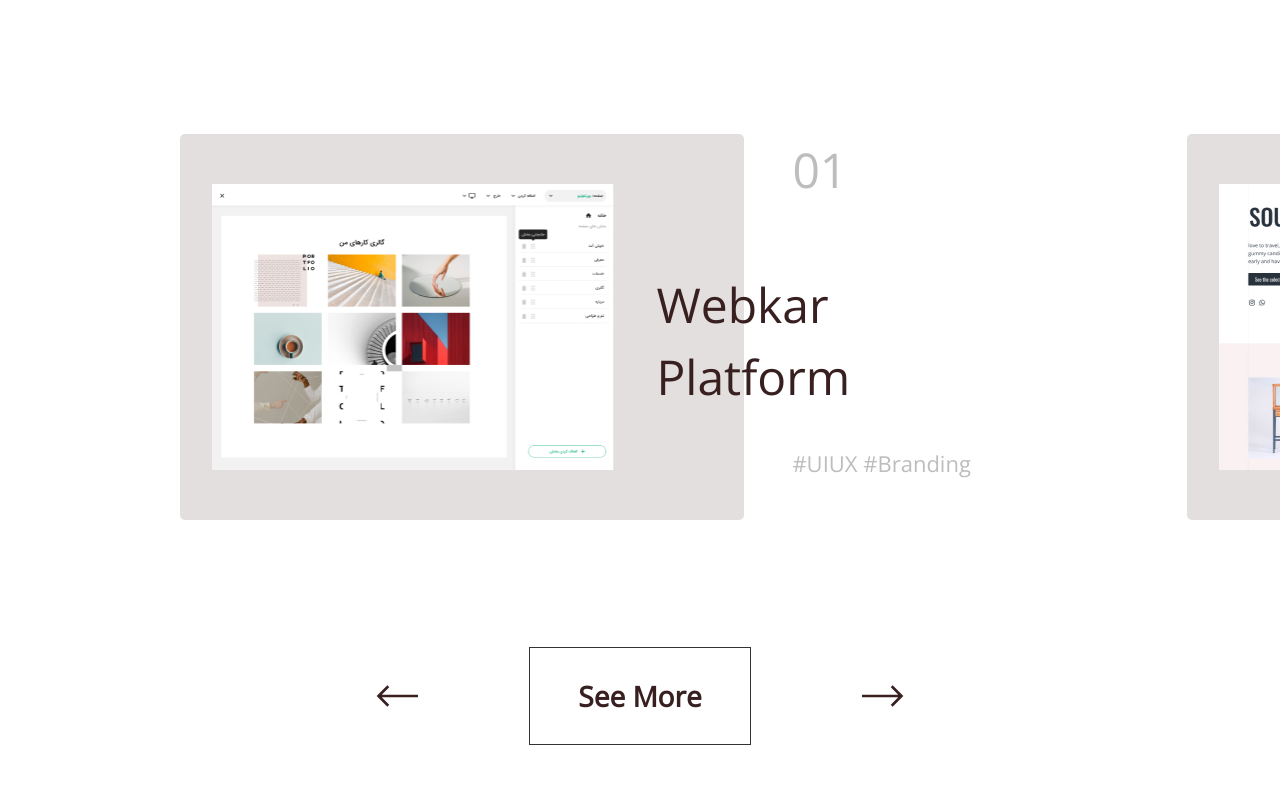
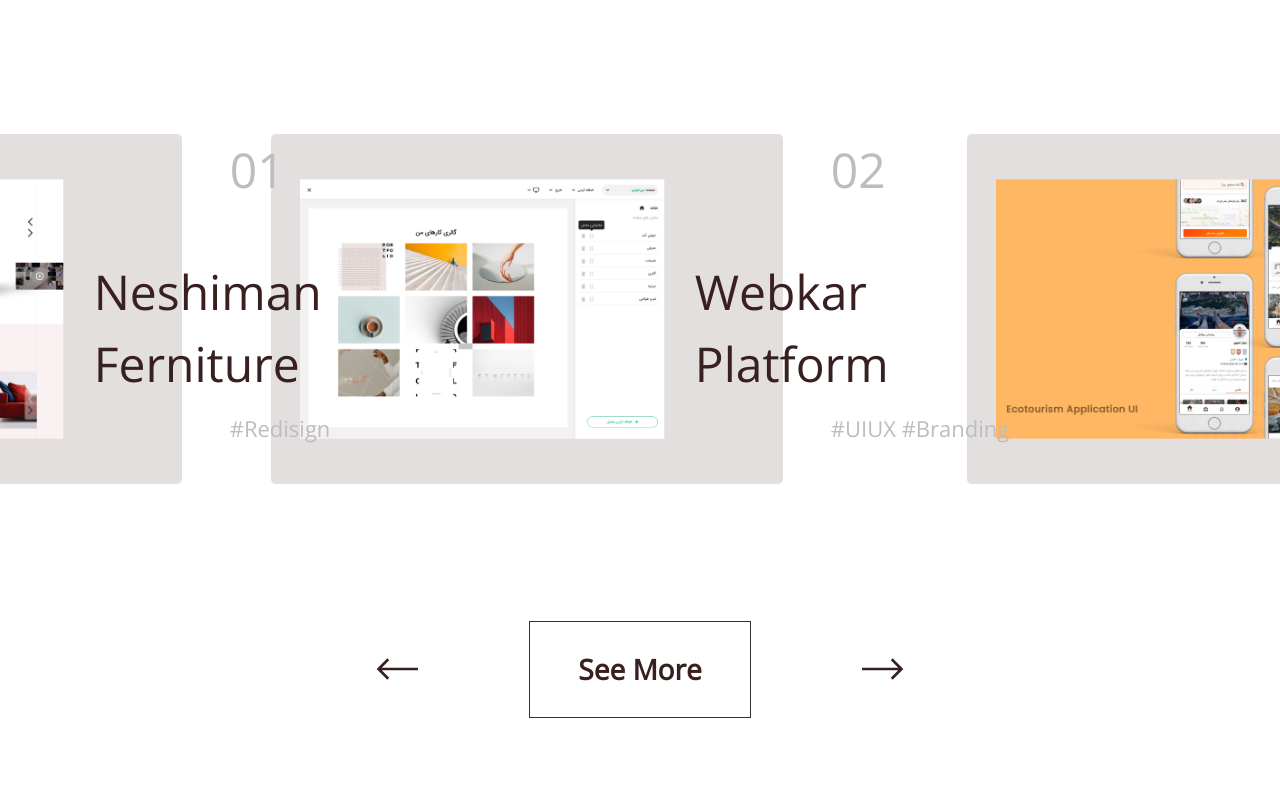
Before and after one commit to alicmp/webkar-landing-v2, a Nuxt app: page / in a window 1280 px wide. Shown: the part 1240-2040 px from the top of the page. Built offline with nearby package versions, Linux system fonts and the light colour scheme.

Commit message:
fixed mobile view of case study component

```diff
--- a/components/CaseStudy.vue
+++ b/components/CaseStudy.vue
@@ -1,23 +1,23 @@
 <template>
   <section id="case-study" class="case-study px-xl">
     <div class="container">
-      <h2>CASE STUDY</h2>
+      <h2>Case Study</h2>
     </div>
-    <div class="items" ref="slider">
-      <a
-        v-for="(item, index) in works"
-        :key="item.title"
-        :href="item.link"
-        class="item"
-        :class="{ active: activeItem == index }"
+    <div
+      ref="slider"
+      :style="`transform: translateX(${transformValue}vw)`"
+      class="items"
     >
+      <div v-for="item in works" :key="item.title" class="item">
+        <a :href="item.link">
           <img :src="item.image" :alt="item.title" />
           <div class="text">
-          <p class="title">{{ item.title }}</p>
             <p class="number">{{ item.number }}</p>
+            <p class="title" v-html="item.title"></p>
             <p class="hashtag">{{ item.tag }}</p>
           </div>
         </a>
+      </div>
     </div>
     <div class="container controller">
       <img src="@/assets/img/icon/left.svg" alt="" @click="previous" />
@@ -33,28 +33,25 @@ export default {
 
   data() {
     return {
-      isDown: false,
-      startX: 0,
-      scrollLeft: 0,
-      activeItem: 0,
+      transformValue: -25,
       works: [
         {
-          image: require("@/assets/img/landing/webkar.jpg"),
-          title: "Webkar Platform",
-          tag: "#UIUX #Branding",
-          link: "/projects/webkaar",
+          image: require("@/assets/img/landing/neshiman.jpg"),
+          title: "Neshiman<br>Ferniture",
+          tag: "#Redisign",
+          link: "/projects/neshiman",
           number: "01",
         },
         {
-          image: require("@/assets/img/landing/neshiman.jpg"),
-          title: "Neshiman Ferniture",
-          tag: "#Redisign",
-          link: "/projects/neshiman",
+          image: require("@/assets/img/landing/webkar.jpg"),
+          title: "Webkar<br>Platform",
+          tag: "#UIUX #Branding",
+          link: "/projects/webkaar",
           number: "02",
         },
         {
           image: require("@/assets/img/landing/fitto.jpg"),
-          title: "Fitto Platform",
+          title: "Fitto<br>Platform",
           tag: "#UIUX",
           link: "/projects/fitto-eco",
           number: "03",
@@ -64,30 +61,10 @@ export default {
   },
   methods: {
     next() {
-      if (this.activeItem + 1 >= this.works.length) {
-        var that = this;
-        this.$refs.slider.scrollLeft -= "10";
-        setTimeout(() => {
-          that.$refs.slider.scrollLeft += "10";
-        }, 50);
-        return;
-      }
-      this.activeItem += 1;
-      let offset = this.$refs.slider.querySelector(".item").clientWidth;
-      this.$refs.slider.scrollLeft += offset;
+      if (this.transformValue > -75) this.transformValue -= 50;
     },
     previous() {
-      if (this.activeItem == 0) {
-        var that = this;
-        this.$refs.slider.scrollLeft += "10";
-        setTimeout(() => {
-          that.$refs.slider.scrollLeft -= "10";
-        }, 50);
-        return;
-      }
-      this.activeItem -= 1;
-      let offset = this.$refs.slider.querySelector(".item").clientWidth;
-      this.$refs.slider.scrollLeft -= offset;
+      if (this.transformValue < 25) this.transformValue += 50;
     },
   },
 };
@@ -95,6 +72,7 @@ export default {
 
 <style lang="scss" scoped>
 .case-study {
+  overflow: hidden;
   h2 {
     text-align: right;
     margin-bottom: 11.87rem;
@@ -119,6 +97,10 @@ export default {
       justify-content: center;
       width: max-content;
       font-size: 1.75rem;
+      @media (max-width: 860px) {
+        width: 16rem;
+        font-size: 1.5rem;
+      }
     }
     img {
       cursor: pointer;
@@ -128,31 +110,30 @@ export default {
     }
   }
   .items {
-    display: grid;
-    gap: 2.25rem;
     @media (min-width: 860px) {
-      grid-template-columns: 1fr 1fr 1fr;
-      gap: 11.25rem;
-      overflow-x: hidden;
-      scroll-behavior: smooth;
-      width: 100%;
-      padding-left: 11.25rem;
-      will-change: transform;
-      user-select: none;
+      display: inline-flex;
     }
     @media (max-width: 860px) {
+      transform: translateX(0) !important;
       margin: auto;
       width: min(90%, 1460px);
+      margin-bottom: -5rem;
     }
+    overflow: hidden;
+    transition: transform 0.3s ease-in-out;
     .item {
       @media (min-width: 860px) {
+        width: 50vw;
+      }
+      @media (max-width: 860px) {
+        margin-bottom: 5rem;
+      }
       display: flex;
-        user-select: none;
-        transition: all 0.2s ease-in;
-        transform: scale(0.8);
-        filter: gray; /* IE6-9 */
-        -webkit-filter: grayscale(1); /* Google Chrome, Safari 6+ & Opera 15+ */
-        filter: grayscale(1); /* Microsoft Edge and Firefox 35+ */
+      align-items: center;
+      justify-content: center;
+      a {
+        @media (min-width: 860px) {
+          display: flex;
         }
         .text {
           @media (min-width: 860px) {
@@ -161,11 +142,19 @@ export default {
           display: flex;
           flex-direction: column;
           justify-content: space-between;
+          .number, .title {
+            @media (min-width: 860px) {
+              font-size: 3rem;
+              line-height: 72px;
+            }
+            @media (max-width: 860px) {
+              font-size: 2.4rem;
+              line-height: 3.5rem;
+            }
+            font-weight: 500;
+          }
           .number {
             margin-left: 3rem;
-          font-weight: 500;
-          font-size: 48px;
-          line-height: 72px;
             color: #bdbdbd;
           }
           .title {
@@ -173,40 +162,37 @@ export default {
               position: absolute;
               top: 35%;
               left: -5.5rem;
-            max-width: 18.5rem;
             }
-          font-weight: 500;
-          font-size: 3rem;
-          line-height: 72px;
+            @media (max-width: 860px) {
+              margin-left: 1rem;
+            }
             color: #392020;
           }
           .hashtag {
             @media (min-width: 860px) {
+              margin-bottom: 2.5rem;
+              width: max-content;
+              left: 3rem;
+              font-size: 1.375rem;
+              line-height: 2rem;
+            }
+            @media (max-width: 860px) {
+              margin-top: 1rem;
+              font-size: 1.125rem;
+              line-height: 1.6875rem;
+            }
             margin-left: 3rem;
-            margin-bottom: 2.5rem;
-            width: 13.43rem;
-            left: 3rem;
-          }
             font-weight: 500;
-          font-size: 22px;
-          line-height: 33px;
             color: #bdbdbd;
           }
         }
         img {
-        max-width: 35.3rem;
-        max-height: 24.1rem;
+          @media (min-width: 860px) {
+            max-width: 40vw;
+          }
+          height: auto;
           border-radius: 5px;
         }
-    }
-    @media (min-width: 860px) {
-      .active {
-        -webkit-filter: grayscale(0);
-        filter: none;
-        transform: scale(0.97);
-      }
-      .active:hover {
-        transform: scale(1);
       }
     }
   }
```
Lines whose indentation alone changed are shown as unchanged.
